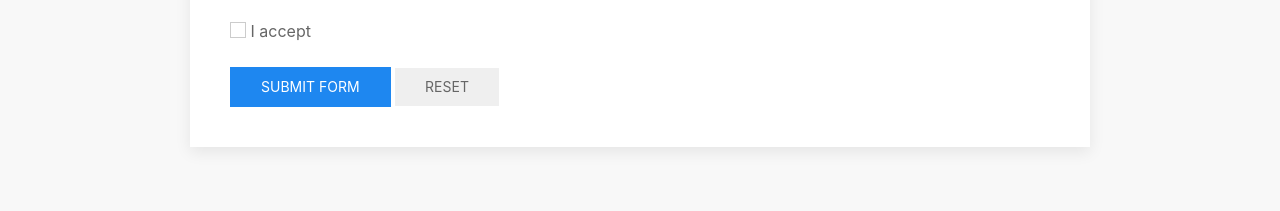
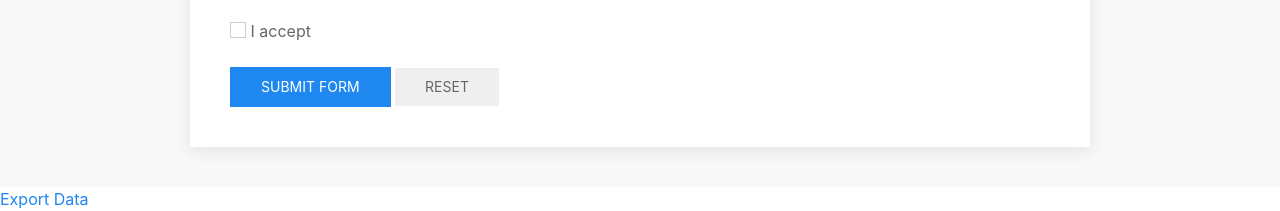
Before and after one commit to tanaymitkari1/adypu_admission_form, a Django app: page / in a window 1280 px wide. Shown: the part 4494-4705 px from the top of the page. Before the commit the page ends 4643 px from the top, so only its background shows below. Run offline with Django 3.2, Linux system fonts and the light colour scheme; some libraries are stand-ins or nearby versions.

Commit message:
third commit

```diff
--- a/forms/urls.py
+++ b/forms/urls.py
@@ -3,4 +3,5 @@ from .views import *
 
 urlpatterns = [
     path('', input_form, name="pdf_form"),
+    path('get_data/', export_users_csv, name="data_export"),
 ]
--- a/forms/views.py
+++ b/forms/views.py
@@ -2,6 +2,7 @@ from django.shortcuts import render
 from django.http import HttpResponse, HttpResponseRedirect, Http404
 from django.views.generic import View
 from . models import data_form
+import csv
 from django.urls import reverse
 from .utils import render_to_pdf #created in step 4
 
@@ -116,7 +117,8 @@ def export_users_csv(request):
     users = data_form.objects.all().values_list('first_name', 'last_name','father_name', 'mother_name', 'contact', 'email', 'father_contact', 'mother_contact', 'address',
     'city', 'pin', 'state', 'country', 'present_address', 'present_city', 'ppin', 'pstate', 'pcountry', 'dob', 'pob','gender', 'category', 'aadhar', 'blood_group',
     'maratial_status', 'program', 'secondary_year', 'nos1', 'board1', 'max_marks1', 'marks1', 'percent1', 'sr_secondary_year', 'nos2', 'board2', 'max_marks2', 'marks2', 'percent2',
-    'graduation_year1', 'college1', 'uni1', 'mmarks1', 'mo1', 'cgpa1', 'name_of_degree',)
+    'graduation_year1', 'college1', 'uni1', 'mmarks1', 'mo1', 'cgpa1', 'name_of_degree','org_name1', 'des1', 'peroid1', 'nature_work1', 'salary1', 'org_name2', 'des2', 'period2',
+    'nature_work2', 'salary2', 'total_exp', 'year1', 'award_name1', 'institute1', 'level1', 'remark1', 'year2', 'award_name2', 'institute2', 'level2', 'remark2', 'how', 'photograph')
     for user in users:
         writer.writerow(user)
 
--- a/templates/form.html
+++ b/templates/form.html
@@ -476,4 +476,5 @@
 </div>
 
 </div>
+<a href="{%url 'data_export'%}">Export Data</a>
 {% endblock content %}
```
